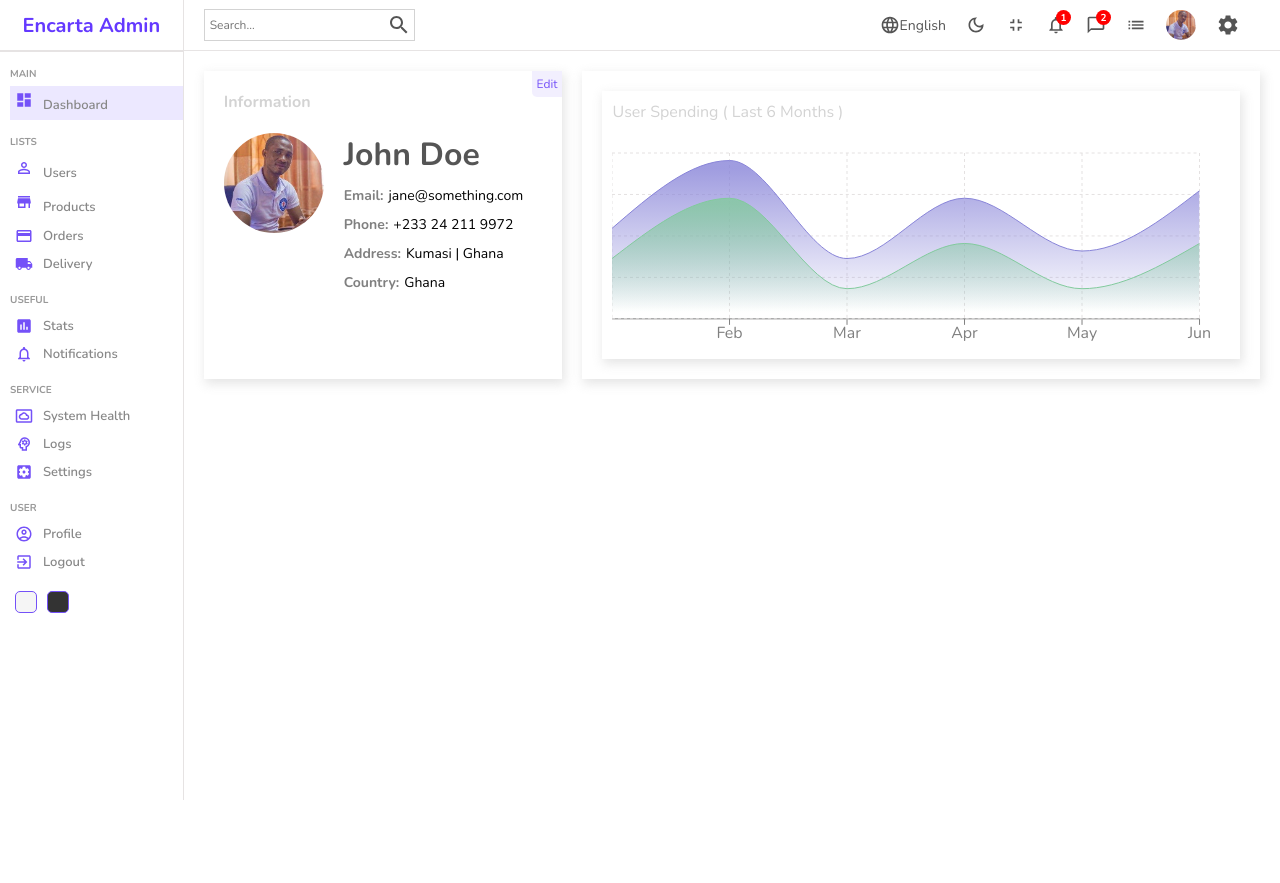
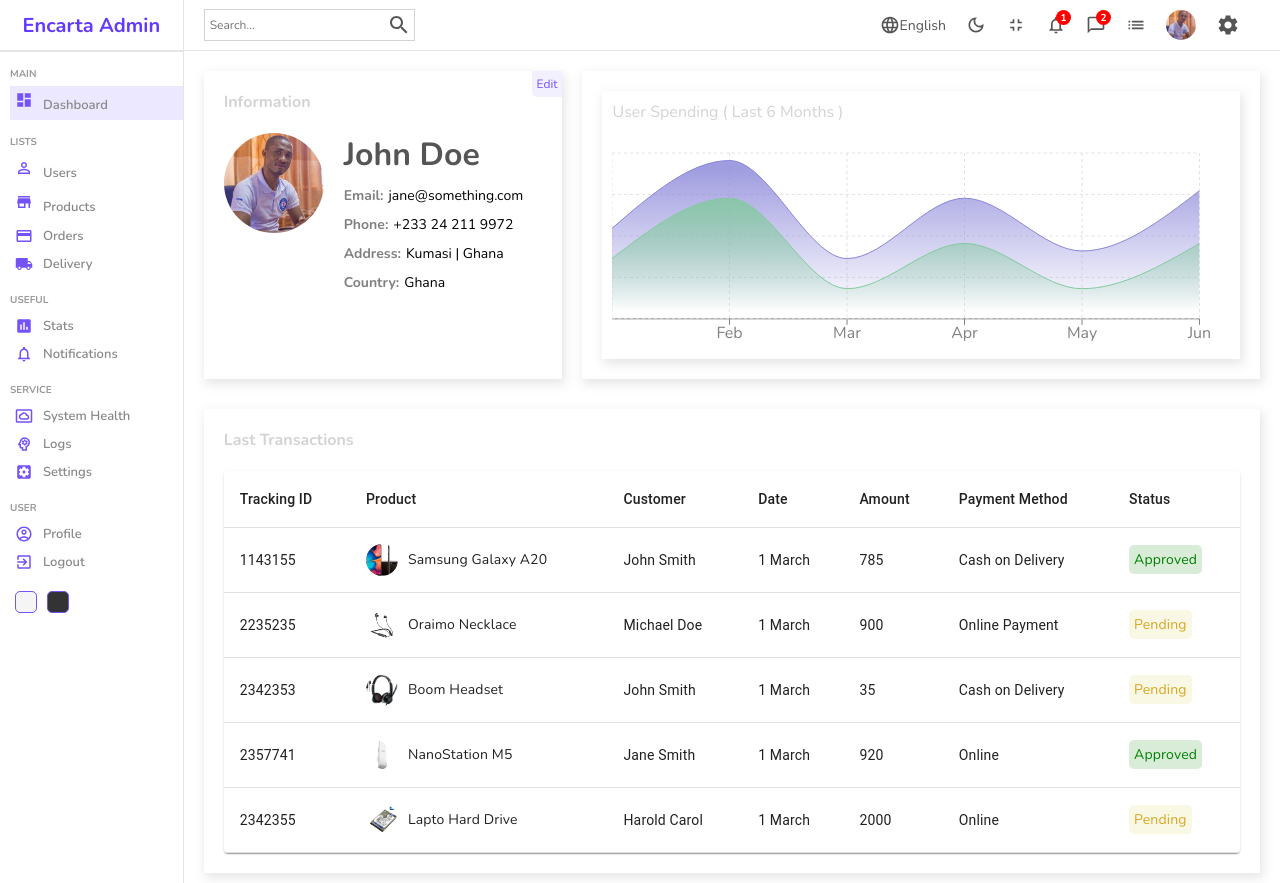
Before and after one commit to anyars-encarta/dashboard-admin, a React (Create React App) app: page /users/1 in a window 1280 px wide. Before the commit the page ends 800 px from the top, so only its background shows below. Built offline with nearby package versions, Linux system fonts and the light colour scheme.

Commit message:
Implement bottom section

```diff
--- a/src/components/normalChart/NormalChart.jsx
+++ b/src/components/normalChart/NormalChart.jsx
@@ -1,5 +1,5 @@
 import React from 'react';
-import { AreaChart, Area, XAxis, YAxis, CartesianGrid, Tooltip, ResponsiveContainer } from 'recharts';
+import { AreaChart, Area, XAxis, CartesianGrid, Tooltip, ResponsiveContainer } from 'recharts';
 import { data } from '../../constants/chartData';
 import './normalChart.scss';
 
--- a/src/pages/single/Single.jsx
+++ b/src/pages/single/Single.jsx
@@ -3,6 +3,7 @@
 import Navbar from '../../components/navbar/Navbar';
 import NormalChart from '../../components/normalChart/NormalChart';
 import './single.scss';
+import DashboardTable from '../../components/table/Table';
 
 const Single = () => {
   return (
@@ -45,7 +46,10 @@
           </div>
         </div>
 
-        <div className="bottom"></div>
+        <div className="bottom">
+          <h1 className="title">Last Transactions</h1>
+          <DashboardTable />
+        </div>
       </div>
     </div>
   )
--- a/src/pages/single/single.scss
+++ b/src/pages/single/single.scss
@@ -71,6 +71,17 @@
                 padding: 20px;
             }
         }
+
+        .bottom {
+            -webkit-box-shadow: 2px 4px 10px 1px rgba(0, 0, 0, 0.47);
+            box-shadow: 2px 4px 10px 1px rgba(201, 201, 201, 0.47);
+            padding: 20px;
+            margin: 10px 20px;
+
+            .title {
+                // padding: 20px;
+            }
+        }
     }
 
     .title {
```
